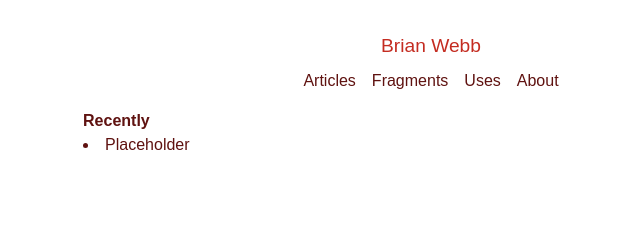
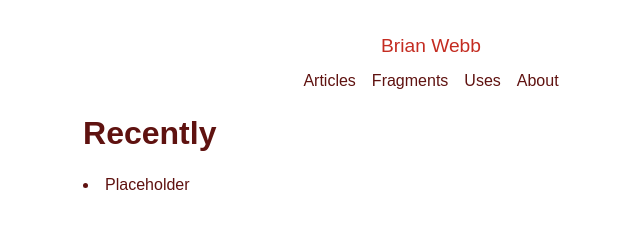
Before and after one commit to brnwb/brnwb.github.io, an Astro site: page / in a window 1280 px wide. Shown: the whole page, without its empty margins (217-857 px from the left). Built offline with nearby package versions, Linux system fonts and the light colour scheme; Astro itself is replaced by a stand-in of ours.

Commit message:
Remove tailwind and update astro

```diff
--- a/src/pages/index.astro
+++ b/src/pages/index.astro
@@ -3,10 +3,10 @@ import { getEntry } from 'astro:content';
 import BaseLayout from "../layouts/BaseLayout.astro"
 import WritingLink from "../components/WritingLink.astro"
 
+const pageTitle = 'Recently';
 const recentPost = await getEntry('articles', 'placeholder');
 ---
 
-<BaseLayout>
-	<h2 class="font-bold">Recently</h2>
+<BaseLayout pageTitle={pageTitle}>
 	<WritingLink url={`/articles/${recentPost?.id}`} title={recentPost?.data.title}/>
 </BaseLayout>
--- a/src/styles/global.css
+++ b/src/styles/global.css
@@ -1,5 +1,3 @@
-@import "tailwindcss";
-
 html {
     color: oklch(32% 0.11 26.9);
     background-color: oklch(100% 0.00 116);
@@ -51,7 +49,6 @@ nav a.index {
 
 h1 {
   margin: 1rem 0;
-  font-size: 2.5rem;
 }
 
 a {
```
